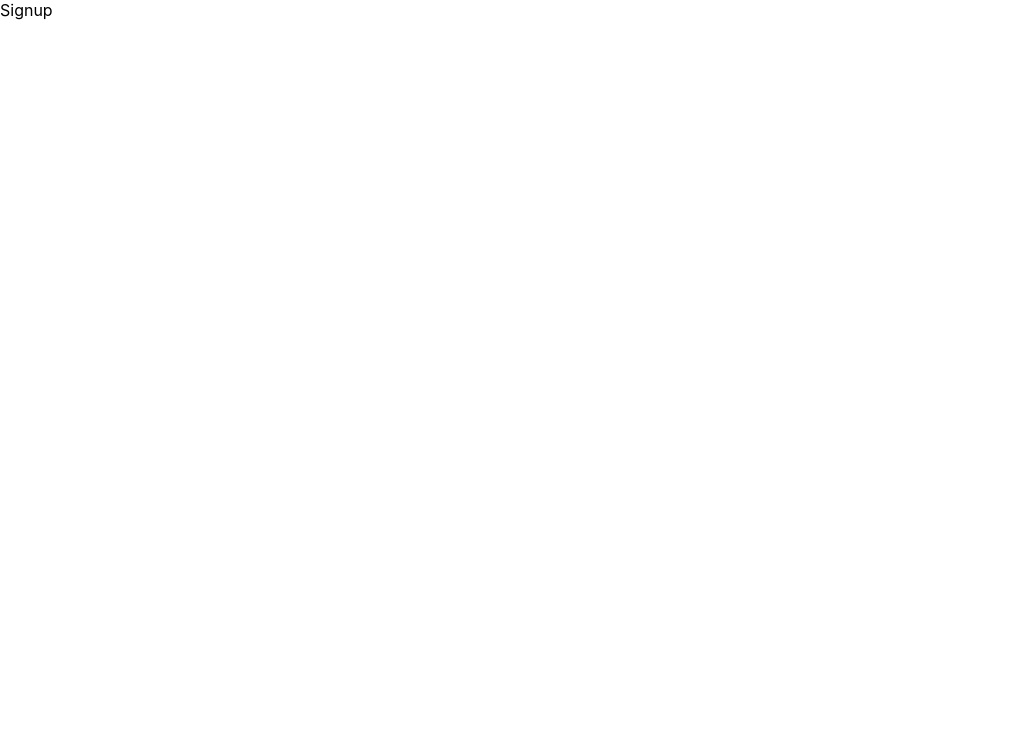
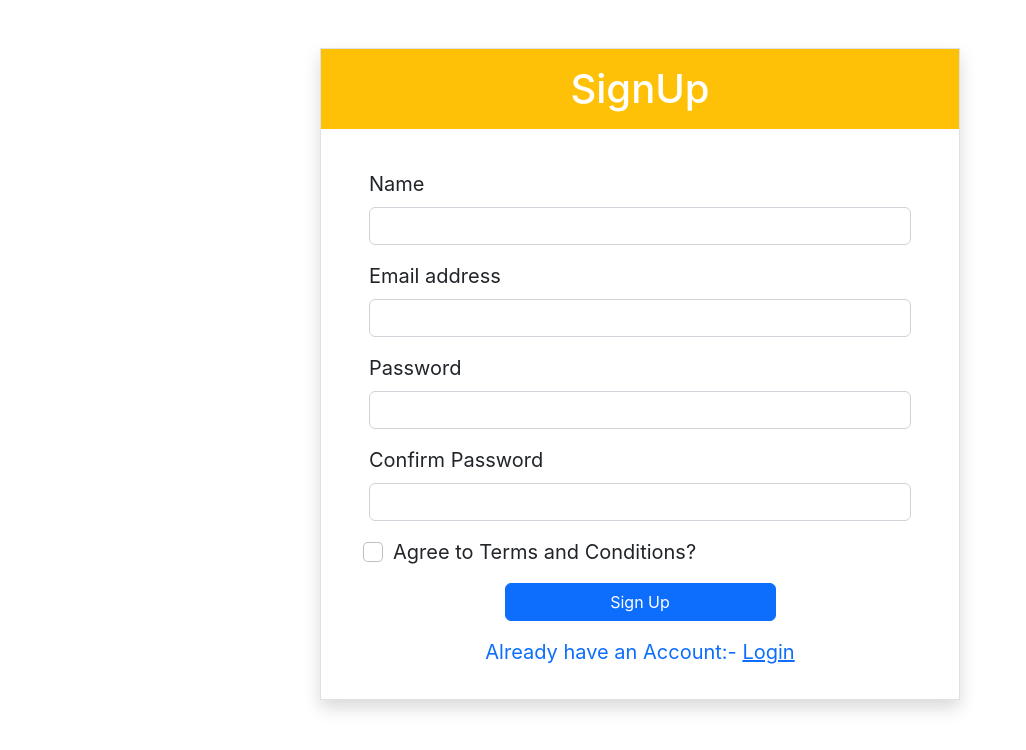
Before and after one commit to CodeMonk21/SocialMedia_app_react, a React (Create React App) app: page /signup in a window 1280 px wide. Shown: the top 750 px of the page, without its empty margins (0-1026 px from the left). Built offline with nearby package versions, Linux system fonts and the light colour scheme.

Commit message:
signup done

```diff
--- a/public/index.html
+++ b/public/index.html
@@ -10,9 +10,13 @@
       content="Web site created using create-react-app"
     />
     <title>Social Connect</title>
+    <!-- Bootstrap linked -->
+    <link rel="stylesheet" href="https://cdn.jsdelivr.net/npm/bootstrap@5.2.3/dist/css/bootstrap.min.css">
   </head>
   <body>
     <noscript>You need to enable JavaScript to run this app.</noscript>
     <div id="root"></div>
+
+    <script src="https://cdn.jsdelivr.net/npm/bootstrap@5.2.3/dist/js/bootstrap.bundle.min.js"></script>
   </body>
 </html>
--- a/src/pages/Signup.jsx
+++ b/src/pages/Signup.jsx
@@ -1,8 +1,129 @@
-import React from 'react'
+import React, { useEffect, useState } from 'react'
+import { Link, useNavigate } from 'react-router-dom'
+import { getRegisterUsers, setRegisterUsers } from '../storageOperation'
 
 function Signup() {
+  const navigate = useNavigate()
+  //Use states
+  const [userData, setUserData] = useState({ name: "", email: "", password: "", confirmPassword: "", terms: false })
+  const [previousUsers, setPreviousUsers] = useState([])
+  const [errorMessage, setErrorMessage] = useState("")
+
+  //Handle Input data
+  const handleInput = (e) => {
+    if (e.target.name == "terms") {
+      setUserData({ ...userData, [e.target.name]: e.target.checked })
+    } else {
+      setUserData({ ...userData, [e.target.name]: e.target.value })
+    }
+  }
+  // Handle Signup button
+  const handleSignup = () => {
+    if (verifyInput()) {
+      let message = verifyUser()
+      if(message.length==0){
+        setErrorMessage("")
+        setUserData({ name: "", email: "", password: "", confirmPassword: "", terms: false })
+        setRegisterUsers(previousUsers.concat(userData))
+        navigate("/login")
+      }else{
+        setErrorMessage(message)
+      }
+    }
+  }
+
+  // It verify user is valid or not
+  function verifyUser() {
+    let message = ""
+    for (let i = 0; i < previousUsers.length; i++) {
+      const user = previousUsers[i]
+      if (user.email == userData.email) {
+        message = "Email already exist"
+        break
+      }
+      else if (user.name == userData.name) {
+        message = "UserName already exist"
+        break
+      }
+    }
+    return message
+  }
+
+  //It verify input conditions
+  function verifyInput() {
+    let verify = false
+    if (userData.name.length > 0 && userData.email.length > 0 && userData.password.length > 0 && userData.confirmPassword.length > 0) {
+      // check password and confirm password
+      if (userData.password != userData.confirmPassword) {
+        setErrorMessage("Password don't match")
+      }
+      // check email is valid gmail or not
+      else if (!userData.email.includes("@gmail.com")) {
+        setErrorMessage("Please enter valid email id")
+      }
+      // check terms and conditions
+      else if (userData.terms == false) {
+        setErrorMessage("Please agree to terms & conditions")
+      }
+      else {
+        verify = true
+        setErrorMessage("")
+      }
+    } else {
+      setErrorMessage("Please enter details")
+    }
+    return verify
+  }
+
+  useEffect(() => {
+    if (getRegisterUsers()) {
+      setPreviousUsers(getRegisterUsers())
+    } else {
+      setRegisterUsers([])
+    }
+  }, [])
+
   return (
-    <div>Signup</div>
+    <>
+      <div >
+        <div className='border w-50 m-auto shadow my-5'>
+          <h1 className='text-center mb-4 bg-warning p-3 text-white'>SignUp</h1>
+          {errorMessage.length > 0 && <h3 className='text-center text-danger'>{errorMessage}</h3>}
+          <div className='px-5 py-3'>
+            {/* Name */}
+            <div className="mb-3">
+              <label htmlFor="nameInput" className="form-label fs-5">Name</label>
+              <input type="text" className="form-control" id="nameInput" name='name' onChange={handleInput} value={userData.name} />
+            </div>
+            {/* Email */}
+            <div className="mb-3">
+              <label htmlFor="emailInput" className="form-label fs-5">Email address</label>
+              <input type="email" className="form-control" id="emailInput" name='email' onChange={handleInput} value={userData.email} />
+            </div>
+            {/* Password */}
+            <div className="mb-3">
+              <label htmlFor="passwordInput" className="form-label fs-5">Password</label>
+              <input type="password" className="form-control" id="passwordInput" name='password' onChange={handleInput} value={userData.password} />
+            </div>
+            {/* Confirm Password */}
+            <div className="mb-3">
+              <label htmlFor="confirmPasswordInput" className="form-label fs-5">Confirm Password</label>
+              <input type="password" className="form-control" id="confirmPasswordInput" name='confirmPassword' onChange={handleInput} value={userData.confirmPassword} />
+            </div>
+            {/* Terms and conditions */}
+            <div className="mb-3 form-check">
+              <input type="checkbox" className="form-check-input fs-5" id="exampleCheck1" name='terms' onChange={handleInput} />
+              <label className="form-check-label fs-5" htmlFor="exampleCheck1">Agree to Terms and Conditions?</label>
+            </div>
+            {/* SignUp button */}
+            <button type="submit" className="btn btn-primary w-50 d-block m-auto" onClick={handleSignup}>Sign Up</button>
+            <div>
+              <p className='my-3 text-primary fs-5 text-center'>Already have an Account:- <Link to="/login">Login</Link></p>
+            </div>
+          </div>
+        </div>
+      </div>
+    </>
   )
 }
 
--- a/src/routes/AppRouter.jsx
+++ b/src/routes/AppRouter.jsx
@@ -2,6 +2,7 @@ import React from 'react'
 import { Route, Routes } from 'react-router-dom'
 import { privateRoute, publicRoute } from './routes'
 import Login from '../pages/Login'
+import { getLoggedUser } from '../storageOperation';
 
 function AppRouter() {
     return (
@@ -12,7 +13,7 @@ function AppRouter() {
                     <Route key={index} path={element.path} element={< element.element />} ></Route>
                 )}
                 //Private Routes:- Home,MyPost,AddPost
-                {privateRoute.map((element,index)=>
+                {getLoggedUser() && privateRoute.map((element,index)=>
                     <Route key={index} path={element.path} element={< element.element />} ></Route>
 
                 )}
--- /dev/null
+++ b/src/storageOperation.js
@@ -0,0 +1,7 @@
+//Already regiser users
+export const getRegisterUsers = () => JSON.parse(localStorage.getItem("RegisterUsers"))
+export const setRegisterUsers = (users) => localStorage.setItem("RegisterUsers",JSON.stringify(users))
+
+//logged user
+export const getLoggedUser = () => JSON.parse(localStorage.getItem("LoggedUser")) || false
+export const setLoggedUser = (user) => localStorage.setItem("LoggedUser",JSON.stringify(user))
```
